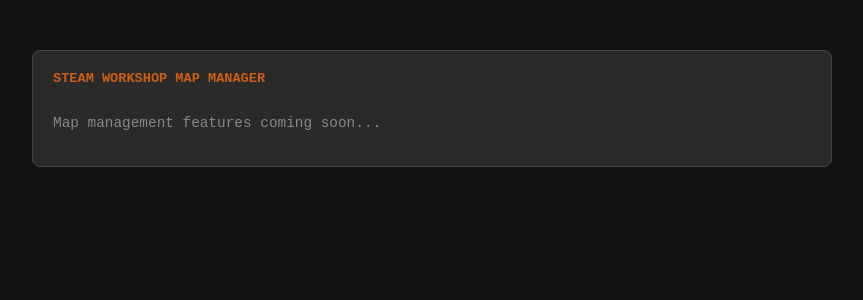
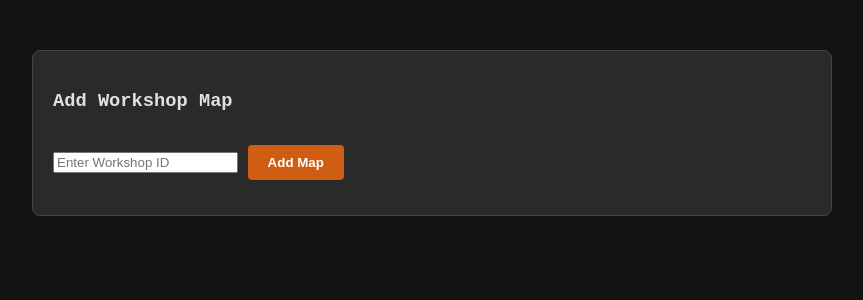
Before and after one commit to tmr2000/cs2-rcon-tool, a Flask app: page /map_manager in a window 1280 px wide. Shown: the part 60-360 px from the top of the page, without its empty margins (208-1071 px from the left). Run offline with Flask 3, Linux system fonts and the light colour scheme.

Commit message:
Added Early support for workshop maps Can add workshop ID's which get auto added to database

```diff
--- a/app.py
+++ b/app.py
@@ -1,16 +1,24 @@
-from flask import Flask, request, jsonify, render_template
+from flask import Flask, request, jsonify, render_template, send_from_directory
 from cs2rcon import CS2RCON
-from workshopmaps import setup_workshop_db, WorkshopMap
+from workshopmaps import setup_workshop_db, WorkshopMap, db
 import logging
+import requests
+import os
+from dotenv import load_dotenv
 
+load_dotenv()
+STEAM_WEB_API_KEY = os.getenv("STEAM_WEB_API_KEY")
 log = logging.getLogger('werkzeug')
 log.setLevel(logging.ERROR)
+WORKSHOP_MAP_IMAGES_FOLDER = 'data/workshop_images'
 
 app = Flask(__name__)
 rcon = CS2RCON()
 setup_workshop_db(app)
+rcon.connect_and_login()
 
-rcon.connect_and_login()
+if not os.path.exists(WORKSHOP_MAP_IMAGES_FOLDER):
+    os.makedirs(WORKSHOP_MAP_IMAGES_FOLDER)
 
 @app.route("/", methods=["GET", "POST"])
 def dashboard():
@@ -20,6 +28,10 @@ def dashboard():
 @app.route("/map_manager", methods=["GET", "POST"])
 def map_manager():
     return render_template("map_manager.html")
+
+@app.route('/workshop_images/<filename>')
+def serve_workshop_image(filename):
+    return send_from_directory(WORKSHOP_MAP_IMAGES_FOLDER, filename)
 
 @app.route("/send_command", methods=["GET"])
 def send_command():
@@ -40,6 +52,86 @@ def send_command():
         rcon.sock = None
         return jsonify({"error": str(e)}), 500
 
+@app.route("/add_workshop_map", methods=["POST"])
+def add_workshop():
+    data = request.json
+    ws_id = data.get("workshop_id")
+    steam_url = f"https://api.steampowered.com/ISteamRemoteStorage/GetPublishedFileDetails/v1/?key={STEAM_WEB_API_KEY}"
+
+    existing_map = WorkshopMap.query.filter_by(map_alias=ws_id).first()
+    if existing_map:
+        return jsonify({
+            "success": False,
+            "error": f"The map '{existing_map.map_name}' is already in your database!"
+        }), 400
+
+
+    # Valve expects the data in a specific format
+    post_data = {
+        'itemcount': 1,
+        'publishedfileids[0]': ws_id
+    }
+
+    try:
+        response = requests.post(steam_url, data=post_data)
+        response.raise_for_status() # Check for internet/API errors
+        details = response.json().get('response', {}).get('publishedfiledetails', [{}])[0]
+        raw_tags = details.get('tags', [])
+        tags = [t.get('tag').lower() for t in raw_tags]
+
+        if 'cs2' not in tags:
+            return jsonify({
+                "success": False,
+                "error": "This appears to be a CS:GO or non-CS2 map. Only CS2 Workshop maps are supported."
+            }), 400
+
+        #real_name = details.get('title', f"Workshop ({ws_id})")
+        steam_title = details.get('title', 'Unknown Map')
+        real_name = f"{steam_title} ({ws_id})"
+        preview_url = details.get('preview_url', "")
+
+
+        filename = f"{ws_id}.jpg"
+        local_path = os.path.join(WORKSHOP_MAP_IMAGES_FOLDER, filename)
+        db_path = "img/map_images/official/default.png"
+
+        if preview_url:
+            try:
+                img_data = requests.get(preview_url).content
+                with open(local_path, 'wb') as handler:
+                    handler.write(img_data)
+                db_path = f"/workshop_images/{filename}"
+            except Exception as e:
+                print(f"Failed to download image: {e}")
+
+        try:
+            new_map = WorkshopMap(
+                map_name=real_name,
+                map_alias=ws_id,
+                is_officialmap=False,
+                image_url=db_path,
+                is_wingman     = 'wingman' in tags,
+                is_deathmatch  = 'deathmatch' in tags,
+                is_armsrace    = 'armsrace' in tags or 'arms race' in tags,
+                is_competitive = 'competitive' in tags or 'classic' in tags,
+                is_casual      = 'casual' in tags or 'classic' in tags
+            )
+            db.session.add(new_map)
+            db.session.commit()
+            return jsonify({"success": True, "map_name": real_name})
+
+        except Exception as e:
+            db.session.rollback() # Important! Clears the "failed" transaction
+            print(f"Database Error: {e}")
+            return jsonify({
+                "success": False,
+                "error": "Failed to save to database. It might be a duplicate."
+            }), 500
+
+    except Exception as e:
+        print(f"Steam API Error: {e}")
+        return jsonify({"error": "Could not fetch map info from Steam"}), 500
+
 if __name__ == "__main__":
     app.run(host="0.0.0.0", port=5000)
 
--- a/static/css/dashboard.css
+++ b/static/css/dashboard.css
@@ -40,7 +40,8 @@ input[type="text"] {
 }
 .btn-launch:hover { background-color: #01ff0d !important; }
 
-.btn-clear { background-color: #444 !important; }
+.btn-clear { background-color: #444}
+.btn-clear:hover { background-color: #ff7417; }
 
 /* --- DASHBOARD CONTAINERS --- */
 .presets-container, .launcher-row {
--- a/static/css/map_manager.css
+++ b/static/css/map_manager.css
@@ -1,4 +1,4 @@
-.temp-box {
+.temp-box, .manager-container {
     margin-top: 20px;
     background: #2a2a2a;
     padding: 20px;
--- a/static/js/map_manager.js
+++ b/static/js/map_manager.js
@@ -0,0 +1,23 @@
+function submitMap() {
+    const id = document.getElementById('wsInput').value;
+
+    if (!id) {
+        alert("Please enter a Workshop ID first!");
+        return;
+    }
+
+    fetch('/add_workshop_map', {
+        method: 'POST',
+        headers: { 'Content-Type': 'application/json' },
+        body: JSON.stringify({ workshop_id: id })
+    })
+    .then(res => res.json())
+    .then(data => {
+        if(data.success) {
+            alert("Added: " + data.map_name);
+            location.reload();
+        } else {
+            alert("Error: " + data.error);
+        }
+    });
+}
--- a/templates/map_manager.html
+++ b/templates/map_manager.html
@@ -7,10 +7,13 @@
 {% endblock %}
 
 {% block content %}
-    <div class="temp-box">
-        <h4>Steam Workshop Map Manager</h4>
-        <p style="color: #888; font-size: 0.9em;">Map management features coming soon...</p>
-
+    <div class="manager-container">
+        <h3>Add Workshop Map</h3>
+        <div class="input-group">
+            <input type="text" id="wsInput" placeholder="Enter Workshop ID">
+            <button onclick="submitMap()">Add Map</button>
+        </div>
+        <div id="statusMessage"></div>
     </div>
 {% endblock %}
 {% block scripts %}
```
Also changed, not shown: static/js/dashboard.js (+7 -2 lines), workshopmaps.py (+7 -8 lines).
